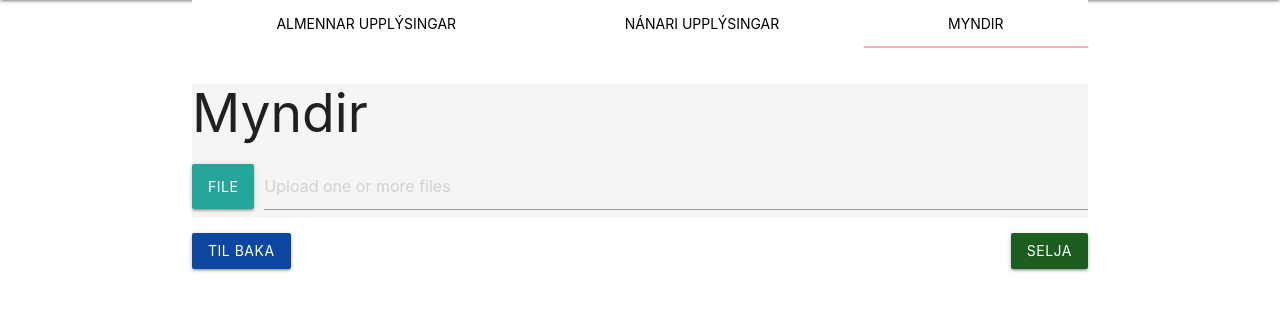
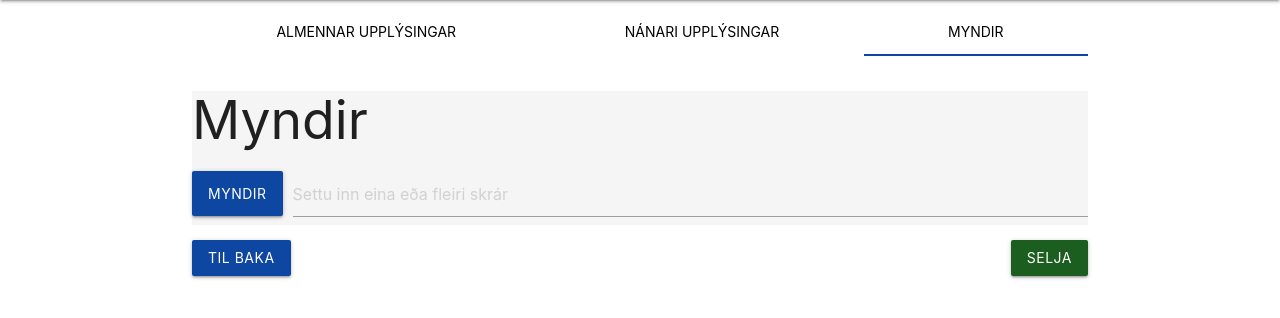
Before and after one commit to aronhr/Verklegt2, a Django app: page /profile/sell_property/ in a window 1280 px wide, after a click on "MYNDIR". Shown: the part 64-382 px from the top of the page. Run offline with Django 3.2, Linux system fonts and the light colour scheme; the visitor is signed in with stand-in values (Sample User, id 1); data that the repository does not hold is empty.

Commit message:
Change colors on sell property

```diff
--- a/static/css/main.css
+++ b/static/css/main.css
@@ -40,3 +40,9 @@ a{
 .buttons{
     margin-top: 2em;
 }
+.card-tabs{
+    margin-top: 0.5em;
+}
+.tabs .indicator{
+    background-color: #0d47a1;
+}
--- a/templates/profile/sell_property.html
+++ b/templates/profile/sell_property.html
@@ -27,12 +27,12 @@
                     <div id="s3">
                         <h2>Myndir</h2>
                         <div class="file-field input-field">
-                            <div class="btn">
-                                <span>File</span>
+                            <div class="btn blue darken-4">
+                                <span>Myndir</span>
                                 <input type="file" name="myfile" multiple accept=".png,.jpeg,.jpg,.gif">
                             </div>
                             <div class="file-path-wrapper">
-                                <input class="file-path validate" type="text" placeholder="Upload one or more files">
+                                <input class="file-path validate" type="text" placeholder="Settu inn eina eða fleiri skrár">
                             </div>
                         </div>
                             <span class="btn blue darken-4 back_2 left">Til baka</span>
```
Also changed, not shown: templates/profile/buy_property.html (+2 -5 lines).
